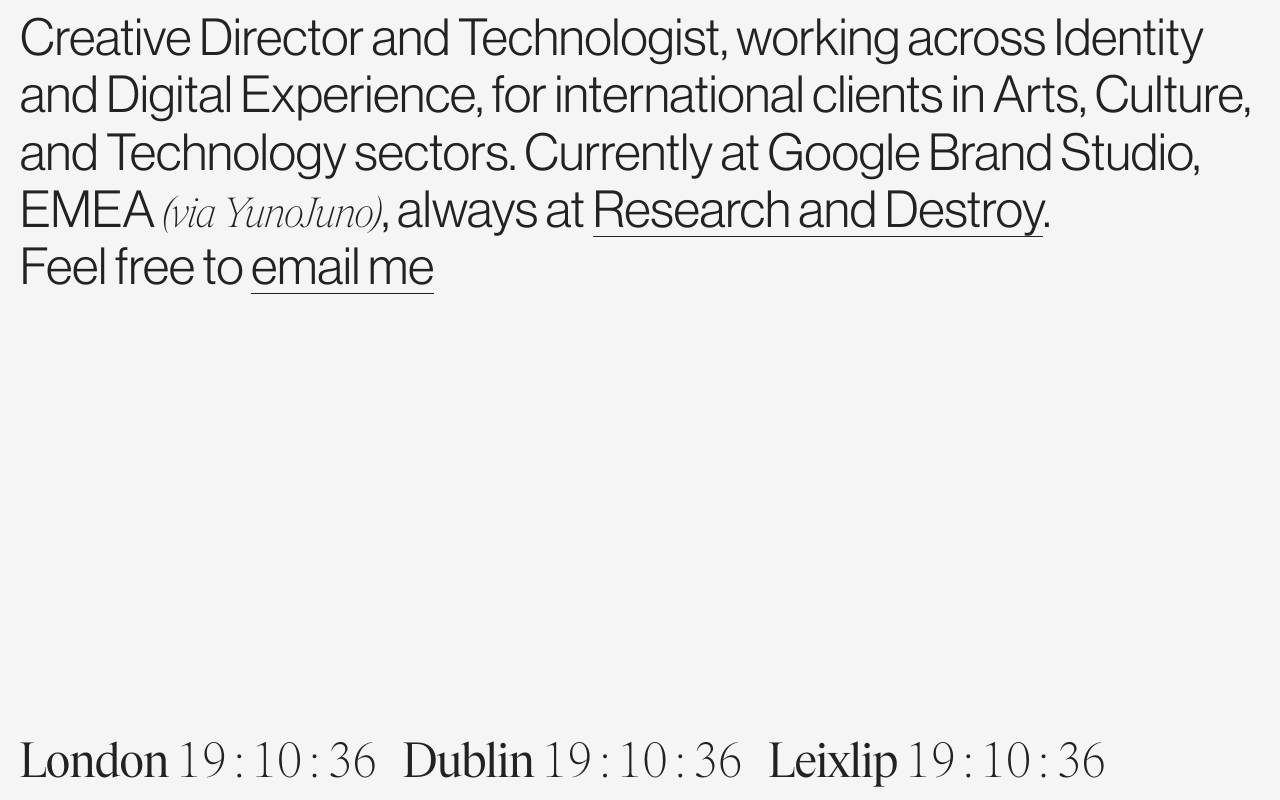
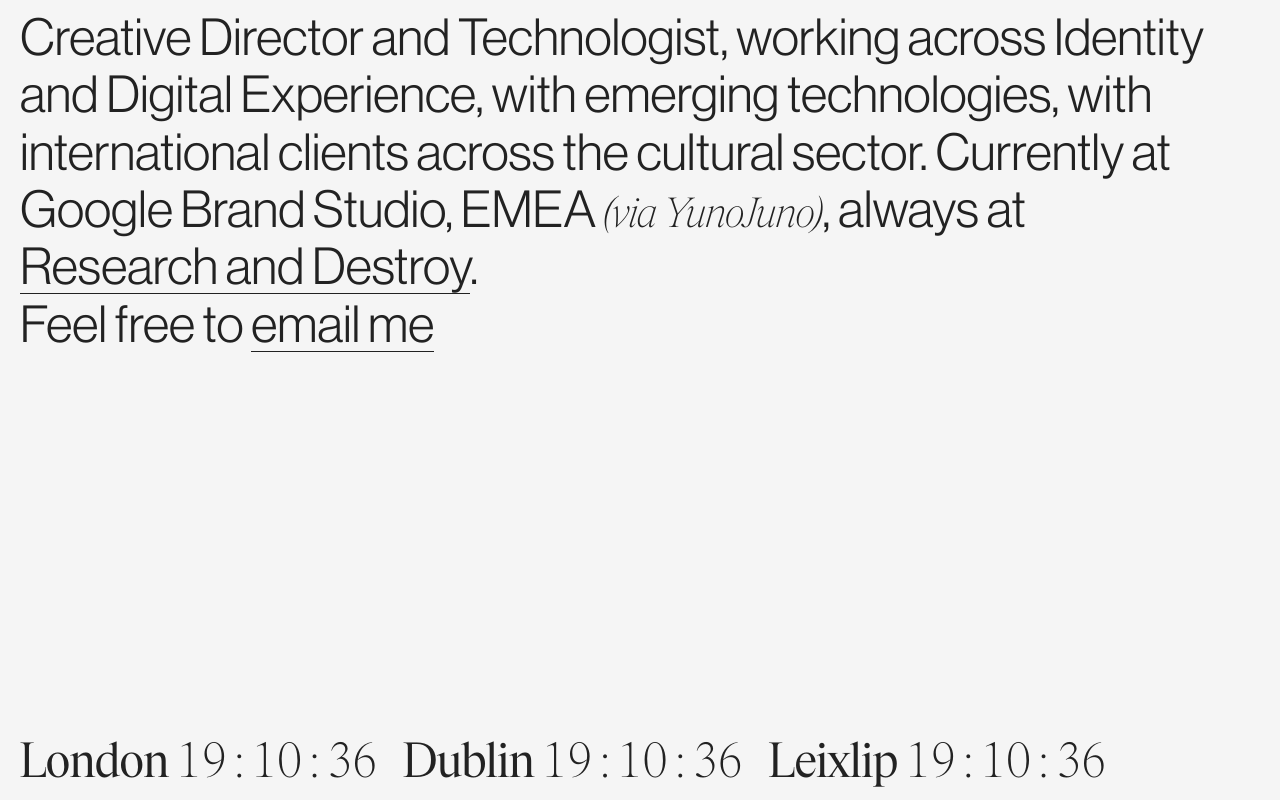
Before and after one commit to d-lawler/davidlawler.ie, a Nuxt app: page / in a window 1280 px wide. Built offline with nearby package versions, Linux system fonts and the light colour scheme.

Commit message:
updated text again

```diff
--- a/app/pages/index.vue
+++ b/app/pages/index.vue
@@ -45,9 +45,17 @@
         <Transition name="fade" mode="out-in">
             <p v-if="!showSecond" key="first">David Lawler</p>
             <p v-else key="second">
-                Creative Director and Technologist, working across Identity and Digital Experience, for international clients in Arts, Culture, and
-                Technology sectors. Currently at Google Brand Studio, EMEA <span class="items-italic">(via YunoJuno)</span>, always at <a href="https://www.r-a-d.website">Research&nbsp;and&nbsp;Destroy</a>.<br>
-                <span class="email-line">Feel free to <Transition name="fade" mode="out-in"><a v-if="!emailCopied" key="email" href="mailto:david@davidlawler.ie" @click.prevent="copyEmail">email me</a><span v-else key="copied" class="items-italic">email copied</span></Transition></span>
+                Creative Director and Technologist, working across Identity and Digital Experience, with emerging
+                technologies, with international clients across the cultural sector.
+                Currently at Google Brand Studio, EMEA <span class="items-italic">(via YunoJuno)</span>,
+                always at <a href="https://www.r-a-d.website">Research&nbsp;and&nbsp;Destroy</a>.<br>
+
+                <span class="email-line">Feel free to
+                    <Transition name="fade" mode="out-in"><a v-if="!emailCopied"
+                            key="email" href="mailto:david@davidlawler.ie" @click.prevent="copyEmail">email me</a><span
+                            v-else key="copied" class="items-italic">email copied</span>
+                    </Transition>
+                </span>
             </p>
         </Transition>
         <Transition name="fade" mode="out-in">
```
